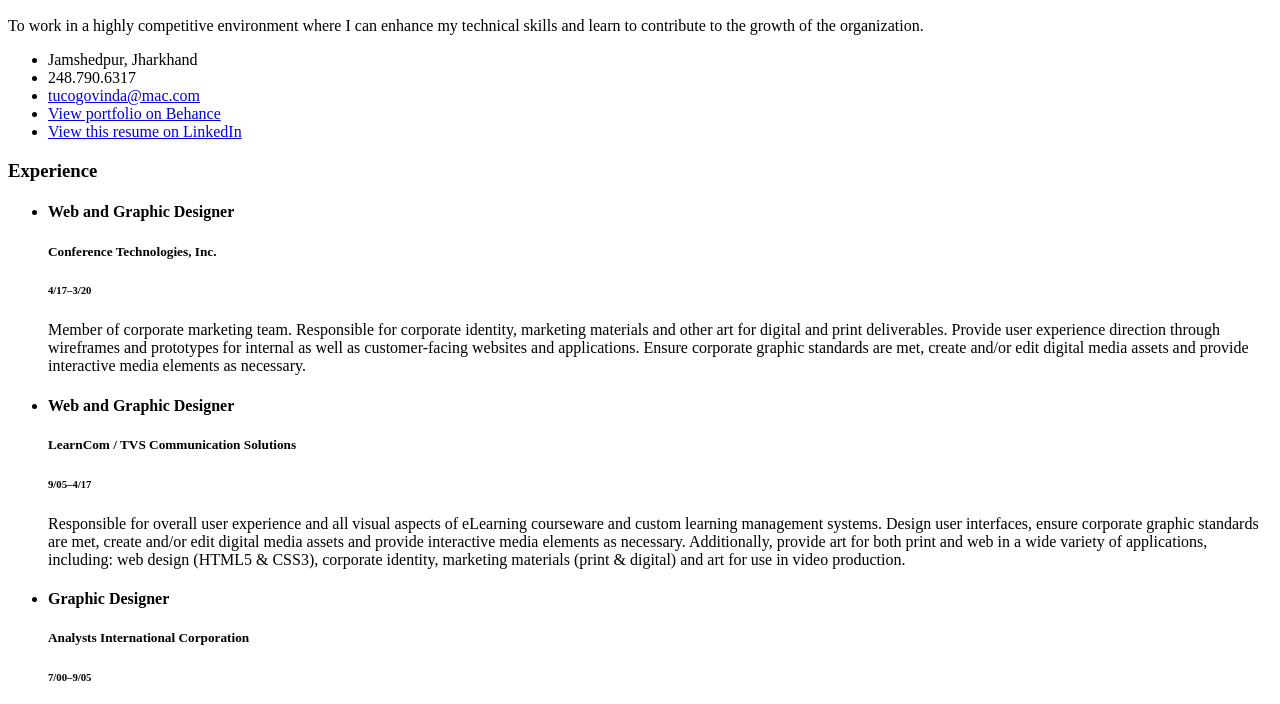
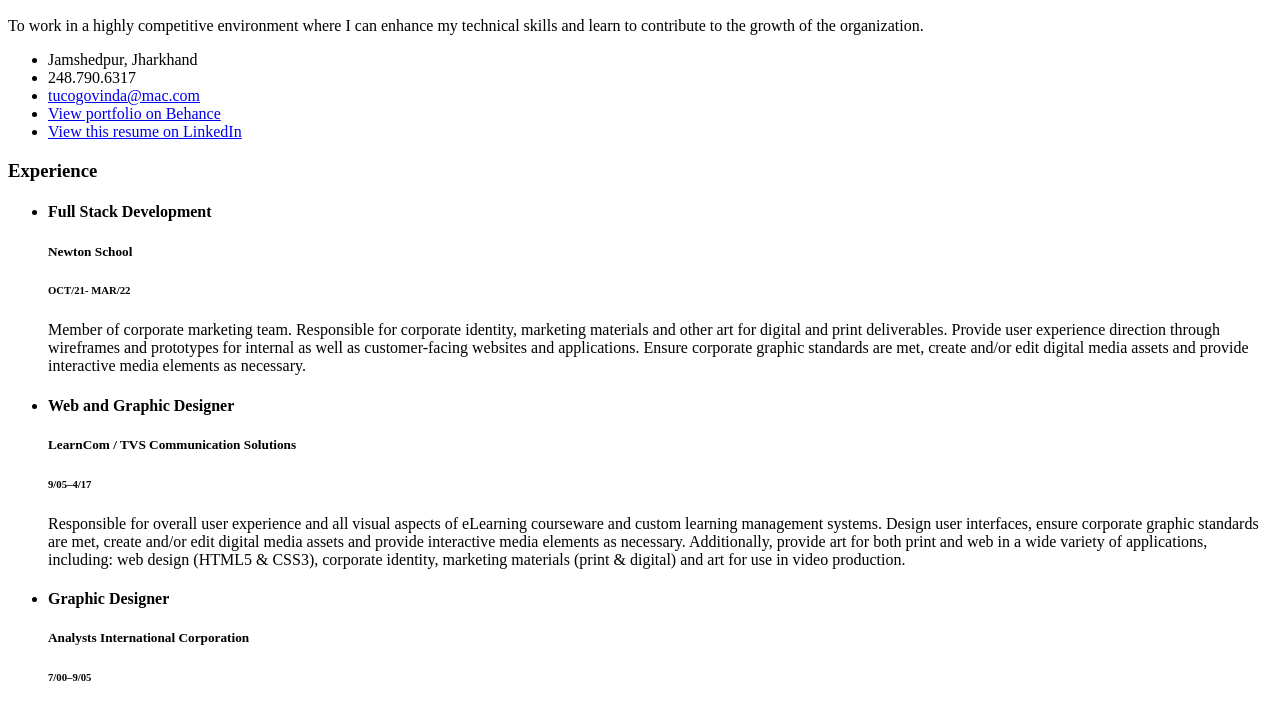
Before and after one commit to osamadanish3/css-resume, a plain HTML site: page index.html in a window 1280 px wide. Shown: the part 96-800 px from the top of the page. Drawn offline with Linux system fonts and the light colour scheme.

Commit message:
Update index.html

```diff
--- a/index.html
+++ b/index.html
@@ -12,16 +12,16 @@
 		<li id="connect__phone">248.790.6317</li>
 		<li id="connect__email"><a href="mailto:tucogovinda@mac.com?subject=Message%20from%20CodePen%20Resume">tucogovinda@mac.com</a></li>
 		<li id="connect__behance"><a href="http://www.behance.net/tucogovinda" target="_blank">View portfolio on Behance</a></li>
-		<li id="connect__linkedin"><a href="http://www.linkedin.com/in/david-jakubowski" target="_blank">View this resume on LinkedIn</a></li>
+		<li id="connect__linkedin"><a href="https://www.linkedin.com/in/osama-danish-740079213/">View this resume on LinkedIn</a></li>
 	</ul> <!-- /.connect -->
 
 	<div class="experience">
 		<h3>Experience</h3>
 		<ul>
 			<li>
-				<h4>Web and Graphic Designer</h4>
-				<h5>Conference Technologies, Inc.</h5>
-				<h6>4/17–3/20</h6>
+				<h4>Full Stack Development</h4>
+				<h5>Newton School</h5>
+				<h6>OCT/21- MAR/22</h6>
 				<p>Member of corporate marketing team. Responsible for corporate identity, marketing materials and other art for digital and print deliverables. Provide user experience direction through wireframes and prototypes for internal as well as customer-facing websites and applications. Ensure corporate graphic standards are met, create and/or edit digital media assets and provide interactive media elements as necessary.</p>
 			</li>
 			<li>
```
